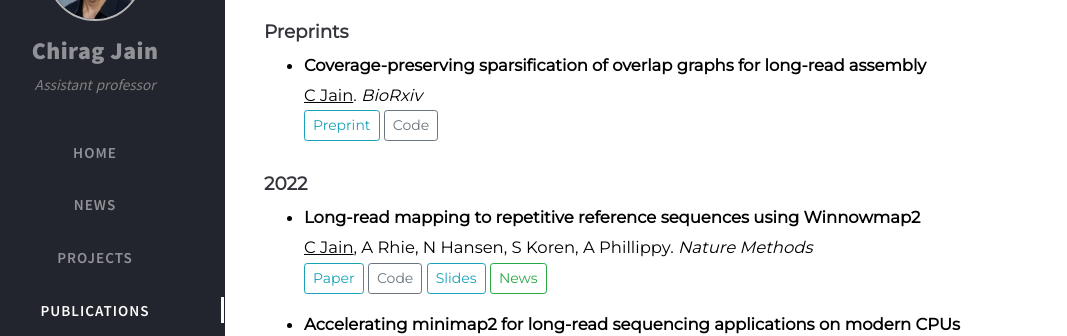
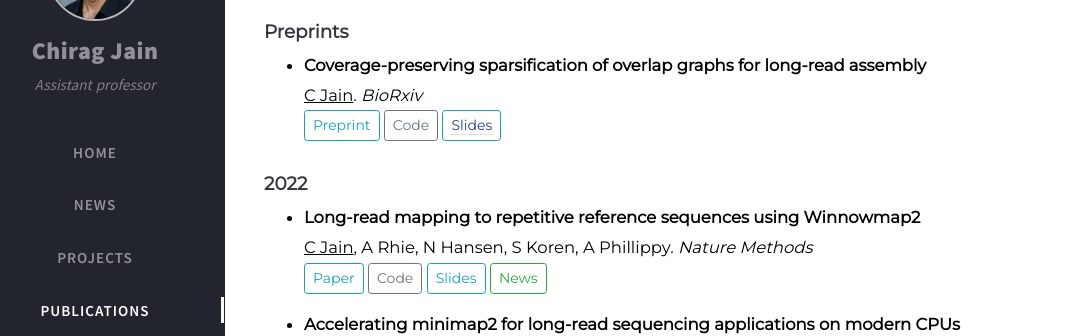
Before and after one commit to at-cg/at-cg.github.io, a Jekyll site: the page built from tabs/publications.md, in a window 1280 px wide and 900 px high. Shown: the part 123-459 px from the top of the window, without its empty margins (35-1102 px from the left). Built offline with Jekyll 4.4.1, drawn with Linux system fonts in a browser that asks for light colours; nearby versions of some CDN libraries; comment, search, counter and statistics services are not loaded.

Commit message:
Update publications.md

```diff
--- a/tabs/publications.md
+++ b/tabs/publications.md
@@ -28,6 +28,9 @@ type: archives
 </button>
 <button type="button" class="btn btn-outline-secondary btn-sm">
 <a href="https://github.com/at-cg/containX" style="all: unset; color: inherit">Code</a>
+</button>
+<button type="button" class="btn btn-outline-info btn-sm">
+<a href="https://drive.google.com/file/d/1CJb3H5E0dfSQMyDjrzzth5TG2M_IEO2R/view?usp=sharing">Slides</a>
 </button>
 
 #### **2022**
```
